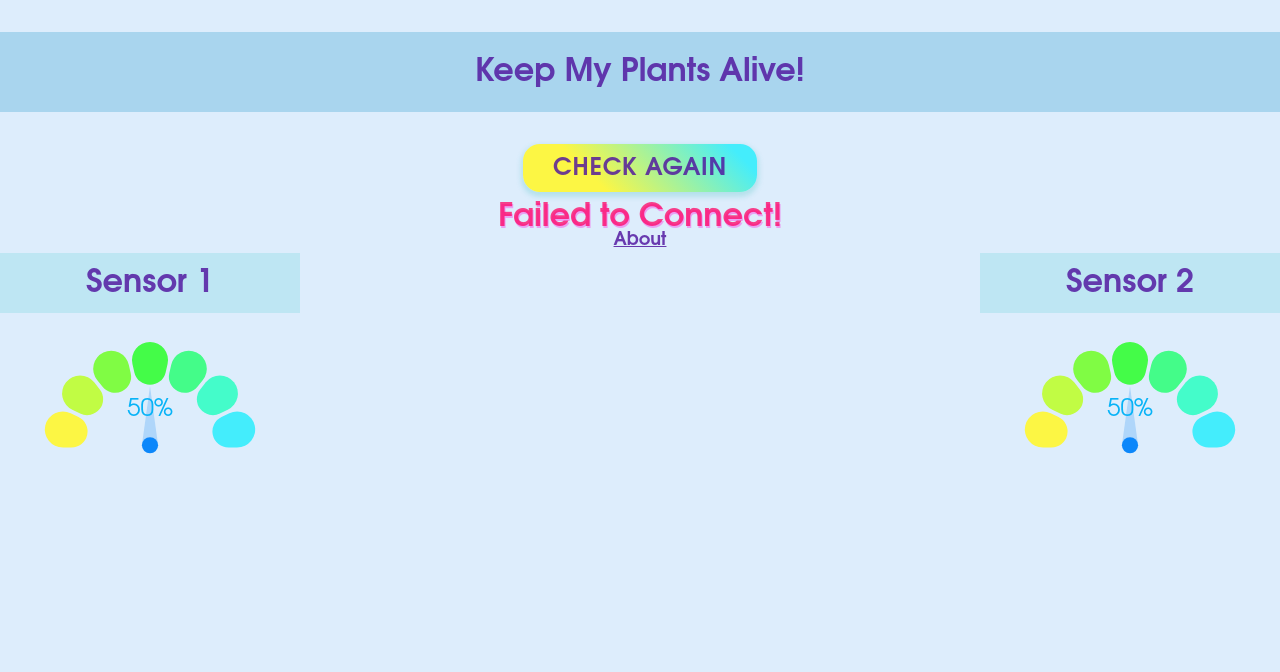
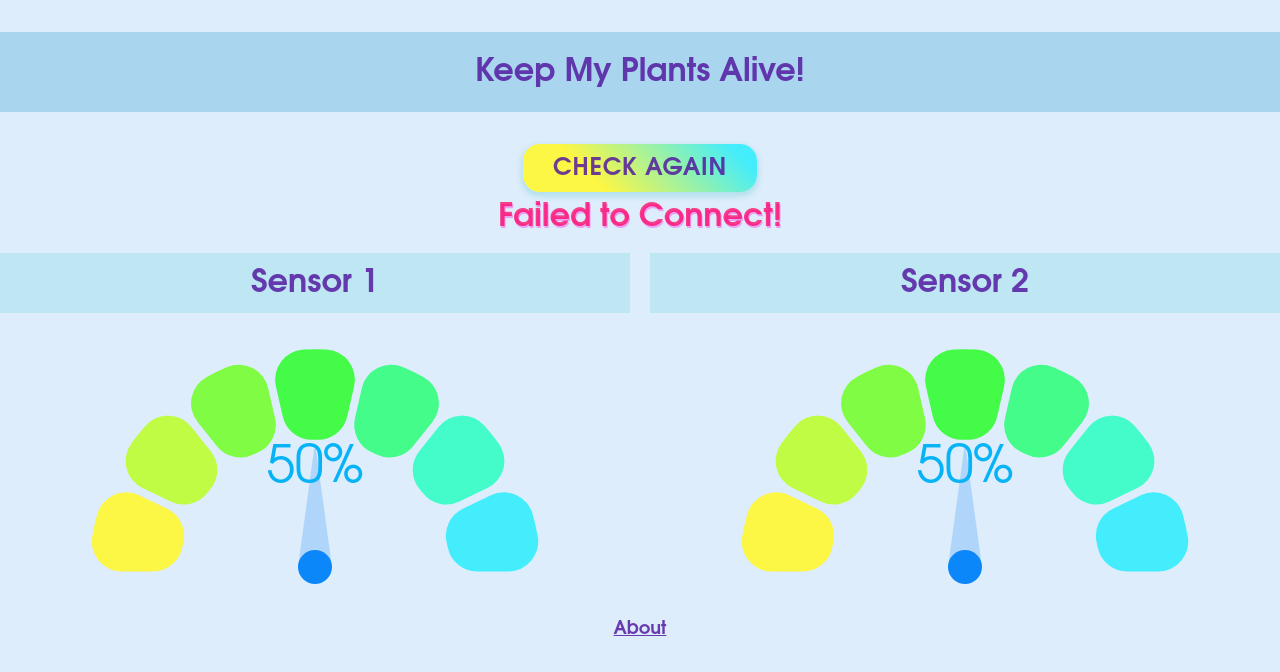
Before and after one commit to spaceC00kie/keep-my-plants-alive, a React (Create React App) app in the folder react-app/: page / in a window 1280 px wide. Shown: the top 672 px of the page. Built offline with nearby package versions, Linux system fonts and the light colour scheme; no server answers.

Commit message:
dynamic resizing of sensors

```diff
--- a/react-app/src/App.css
+++ b/react-app/src/App.css
@@ -30,7 +30,6 @@ h3 {
 
 #site {
   background-color: rgb(221, 237, 252);
-  width: 100%;
 }
 
 #myButton {
@@ -60,11 +59,13 @@ h3 {
 }
 
 #sensor1 {
-  float: left;
-  max-width: 49%;
 }
 
 #sensor2 {
-  float: right;
-  max-width: 49%;
 }
+
+#sensors {
+  display: grid;
+  grid-template-columns: 1fr 1fr;
+  grid-gap: 20px;
+}
--- a/react-app/src/components/Pothos.js
+++ b/react-app/src/components/Pothos.js
@@ -36,6 +36,7 @@ const Pothos = () => {
         Check again
       </MyButton>
       {isConnected ? "" : <h2 id="connection-status">Failed to Connect!</h2>}
+      <div id="sensors">
       <div id="sensor1">
         <h1>Sensor 1</h1>
         <GaugeChart
@@ -68,6 +69,7 @@ const Pothos = () => {
           arcPadding={0.03}
         />
       </div>
+      </div>
       <a href="https://www.kirstiewilkinson.com/">About</a>
     </div>
   )
```
